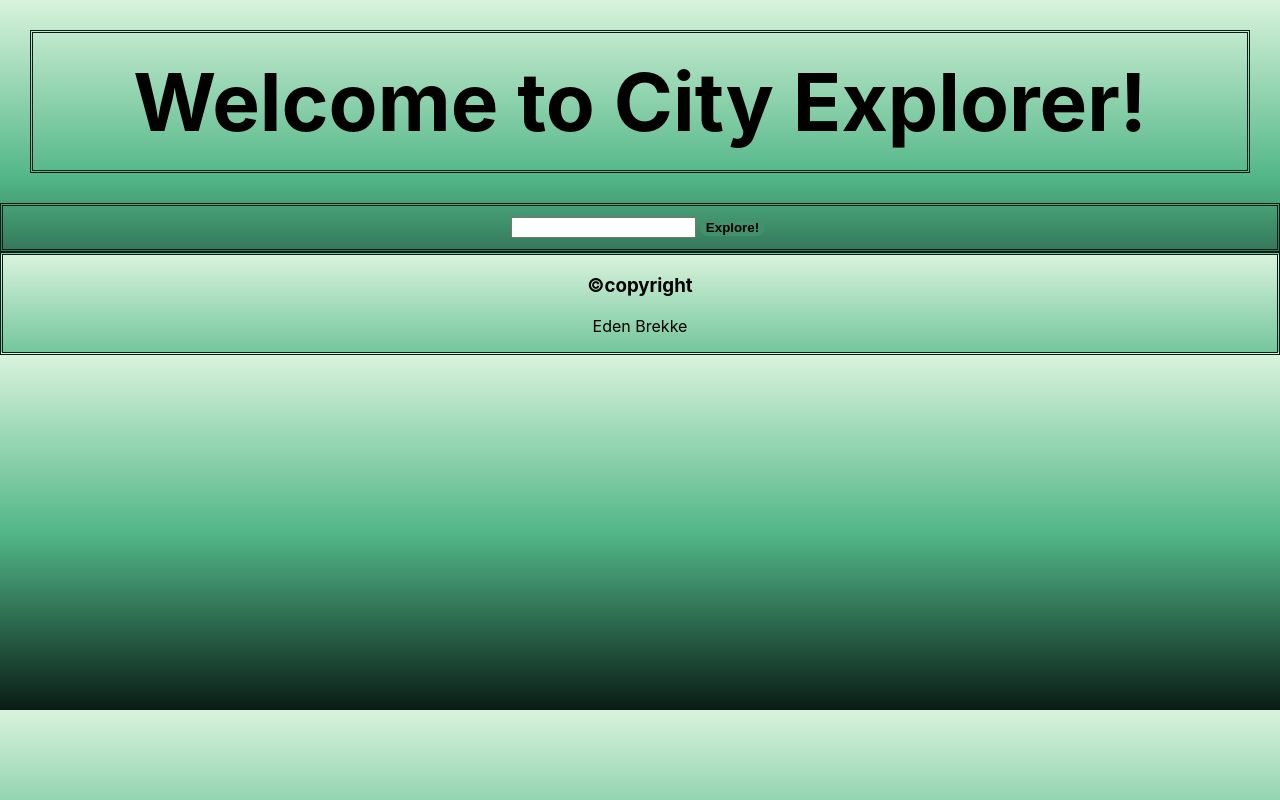
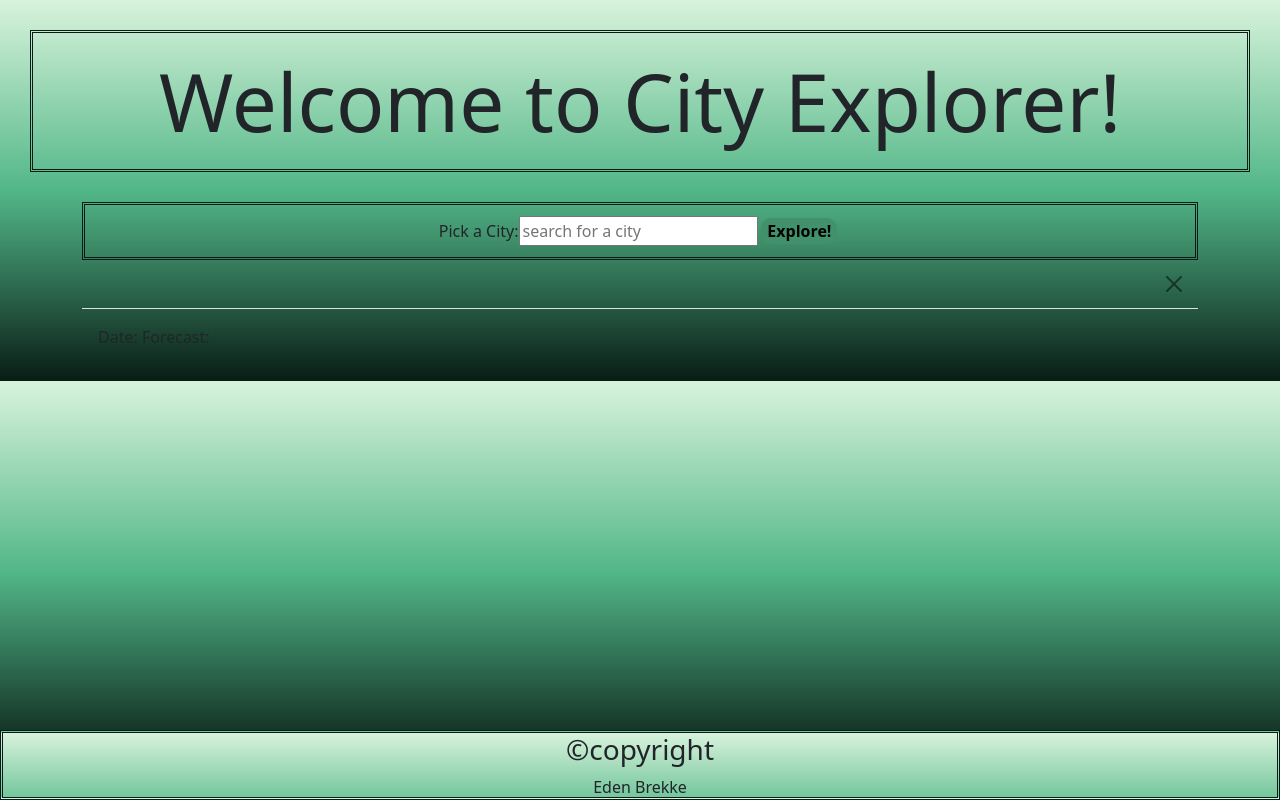
Before and after one commit to eden-brekke/city-explorer, a React (Create React App) app: page / in a window 1280 px wide. Built offline with nearby package versions, Linux system fonts and the light colour scheme.

Commit message:
got it mostly working but local host is throwing an error

```diff
--- a/src/components/citydisplay/CityDisplay.css
+++ b/src/components/citydisplay/CityDisplay.css
@@ -1,17 +1,25 @@
 .card-Div {
-  height: 18vw;
+  height: auto;
   display: flex;
-  float: left;
+  position: relative;
+  flex-direction: row;
+  margin: 20px;
+  align-items: center;
   justify-content: center;
 }
 
 .h-100 {
+  position: relative;
   display:inherit;
   border: 1px solid #081C15;
   background: linear-gradient(#95D5B2,#fadde1);
-  width: 16rem;
+  width: 50%;
   overflow: auto;
   margin: 10px;
   text-align: center;
   padding: 20px;
 }
+
+.card-title {
+  margin-top: 40px;
+}
--- a/src/components/citydisplay/CityDisplay.js
+++ b/src/components/citydisplay/CityDisplay.js
@@ -1,8 +1,13 @@
 import React from 'react';
 import Card from 'react-bootstrap/Card';
 import './CityDisplay.css'
+import { Button } from 'react-bootstrap';
 
 class CityDisplay extends React.Component {
+  getWeather = () =>{
+    console.log(this.props.city.display_name.split(',')[0])
+    this.props.getWeather(this.props.city.display_name.split(',')[0])
+  }
   render() {
     let mapurl =`https://maps.locationiq.com/v3/staticmap?key=${process.env.REACT_APP_LOCATIONIQ_API_KEY}&center=${this.props.city.lat},${this.props.city.lon}&zoom=13`
     return(
@@ -10,10 +15,11 @@ class CityDisplay extends React.Component {
         <Card className="h-100">
           <Card.Body>
             <Card.Img variant="top" src={mapurl}/>
-            <Card.Title>City:  {this.props.city.display_name}</Card.Title>
+            <Card.Title className='card-title'>City:  {this.props.city.display_name}</Card.Title>
             <Card.Text>Longitude: {this.props.city.lon}</Card.Text>
             <Card.Text>Latitude: {this.props.city.lat}</Card.Text>
           </Card.Body>
+          <Button onClick={this.getWeather} className="search-button">Weather Forecast</Button>
         </Card>
       </div>
     );
--- a/src/components/errormodal/Errormodal.js
+++ b/src/components/errormodal/Errormodal.js
@@ -12,7 +12,7 @@ class Errormodal extends React.Component {
         >
           <Modal.Header closeButton>{this.props.error}</Modal.Header>
           <Modal.Body onClick={this.props.hideModal}>
-            <p>{this.props.errorMessage}</p>
+            <p>Sorry! {this.props.errorMessage}</p>
           </Modal.Body>
         </Modal>
       </>
--- a/src/components/footer/Footer.css
+++ b/src/components/footer/Footer.css
@@ -3,4 +3,8 @@
   justify-content: center;
   text-align: center;
   background: linear-gradient(#D8F3DC, #B7E4C7, #95D5B2, #74C69D);
+  position: fixed;
+  bottom: 0;
+  width: 100%;
+  height: 70px;
 }
--- a/src/components/footer/Footer.js
+++ b/src/components/footer/Footer.js
@@ -7,7 +7,7 @@ class Footer extends React.Component {
       <>
         <div className = "foot">
         <h3>&copy;copyright</h3>
-        <p>Eden Brekke</p>
+        <p className='footp'>Eden Brekke</p>
         </div>
       </>
     );
--- a/src/components/main/Main.js
+++ b/src/components/main/Main.js
@@ -2,11 +2,13 @@ import React from 'react';
 import axios from 'axios';
 import SearchBar from '../searchbar/SearchBar';
 import Container from 'react-bootstrap/Container';
+import 'bootstrap/dist/css/bootstrap.min.css';
 // import Image from '../image/Image';
 // import Groups from '../groups/Groups';
 import './Main.css'
 import Errormodal from '../errormodal/Errormodal';
 import CityDisplay from '../citydisplay/CityDisplay';
+import Weather from '../weather/Weather';
 
 class Main extends React.Component {
   constructor(props) {
@@ -15,17 +17,27 @@ class Main extends React.Component {
       query: '',
       // searchResults: [],
       cityData: [],
+      mapurl: '',
       error: false,
       errorMessage: '',
       showModal: false,
+      weatherData: ['sunny'],
+      weatherModal: false,
     }
   }
+  hideWeatherModal = () => {
+    this.setState({
+      weatherModal: false,
+    })
+  }
+
   hideModal= () => {
     this.setState({
       showModal: false,
+      weatherModal: false,
     })
   }
-  showModal = () => {
+  handleShowModal = () => {
     this.setState({
       showModal: true,
     })
@@ -40,13 +52,35 @@ class Main extends React.Component {
         cityData: cityData.data,
         // searchResults: cityData.data,
       });
-    } catch (event) {
-      console.log('Error: ', event.response);
+    } catch (error) {
+      console.log('Error: ', error.response);
       this.setState({
         error: true,
         showModal: true,
-        errorMessage: `An Error Occurred ${event.response.status}, ${event.response.data}`,
+        errorMessage: `An Error Occurred ${error.response.status}, ${error.response.statusText}`,
       });
+    }
+  };
+
+  getWeather = async (city) => {
+  try {
+      let weatherRequestUrl = `${process.env.REACT_APP_SERVER}/weather?city=${city}`;
+      let weatherData = await axios.get(weatherRequestUrl);
+      this.setState({
+        weatherData: weatherData.data,
+      });
+      this.setState({
+        weatherModal: true,
+      })
+      console.log(weatherData);
+    }catch (error){
+      console.log("Error response: ", error.response);
+      this.setState({
+        error: true,
+        showModal: true,
+        errorMessage: `An Error Occurred ${error.response.status}, ${error.response.statusText}`,
+      });
+      console.log(this.state.errorMessage);
     }
   };
   handleCityInput = (event) => {
@@ -57,12 +91,13 @@ class Main extends React.Component {
 
   render() {
     let cityResults = this.state.cityData.map((city, index) => {
-      console.log(index)
+      // console.log(index)
       return(
       <CityDisplay
 
       key={index}
       city={city}
+      getWeather={this.getWeather}
       />
       );
     }
@@ -72,6 +107,7 @@ class Main extends React.Component {
       {this.state.error ? (
         <p>{this.state.errorMessage}</p>
       ) : (
+        <>
         <Container style={{justifyContent: "center"}}>
           <SearchBar handleCityInput={this.handleCityInput}
           getCityData={this.getCityData} />
@@ -80,6 +116,15 @@ class Main extends React.Component {
         </Container> */}
 
         </Container>
+        <Container>
+          <Weather
+          weatherModal={this.state.weatherModal}
+          hideWeatherModal={this.hideModal}
+          weatherData={this.state.weatherData}
+          query={this.state.query}
+          />
+        </Container>
+        </>
       )}
       <main>
         {cityResults}
@@ -88,8 +133,8 @@ class Main extends React.Component {
         error={this.state.error}
         errorMessage={this.state.errorMessage}
         modalState={this.state.showModal}
-        showModal={this.showModal}
         hideModal={this.hideModal}
+        showModal={this.handleShowModal}
       />
       </>
     )
--- a/src/components/searchbar/SearchBar.js
+++ b/src/components/searchbar/SearchBar.js
@@ -7,7 +7,8 @@ class SearchBar extends React.Component {
     return (
       <Container className="search-bar">
         <form>
-          <input type="text" onInput={(event) => { this.props.handleCityInput(event.target.value) }}></input>
+          <label>Pick a City: </label>
+          <input type="text" onInput={(event) => { this.props.handleCityInput(event.target.value) }} placeholder="search for a city"></input>
           <button className="search-button" onClick={this.props.getCityData}>Explore!</button>
         </form>
       </Container>
```
